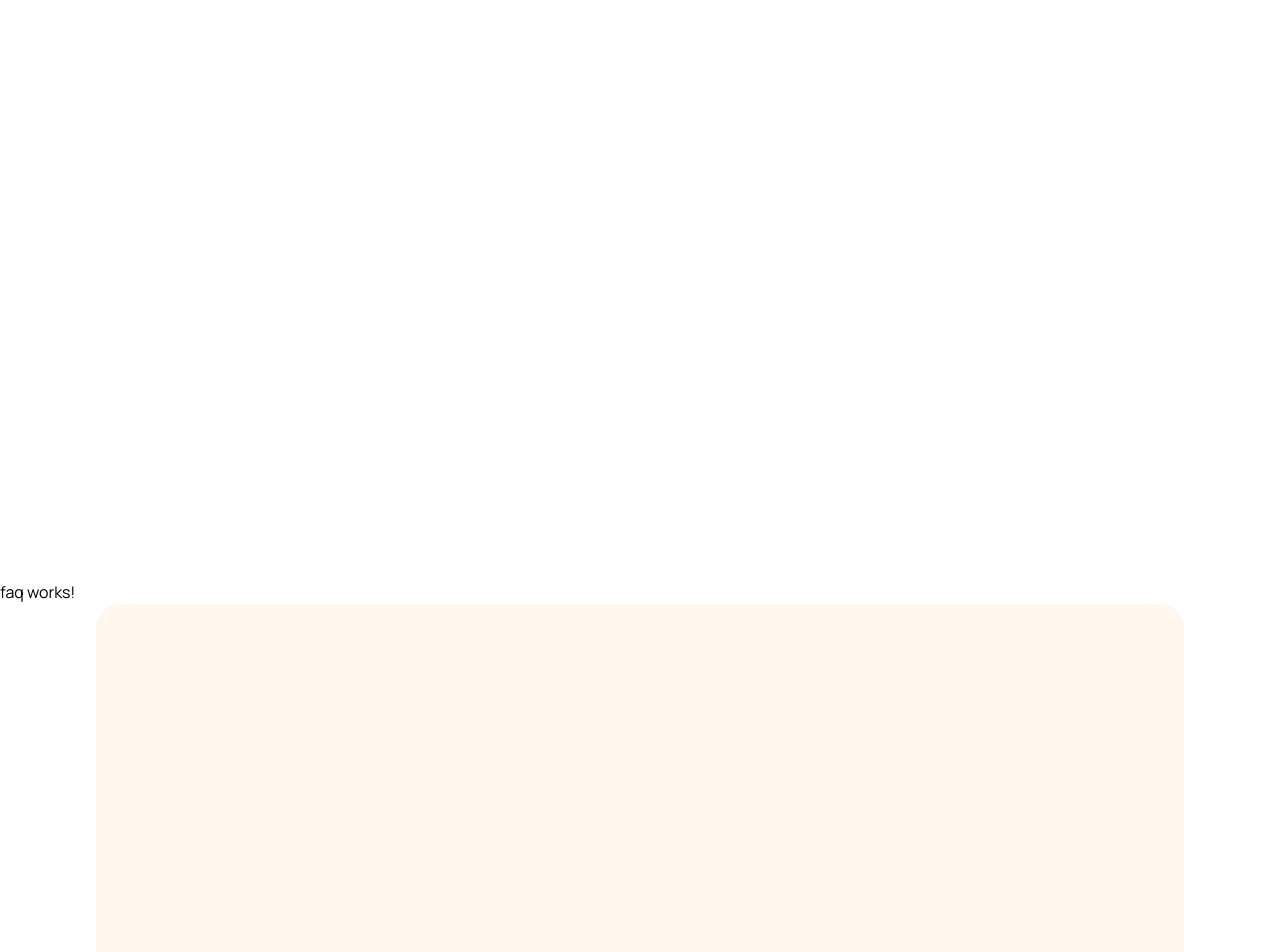
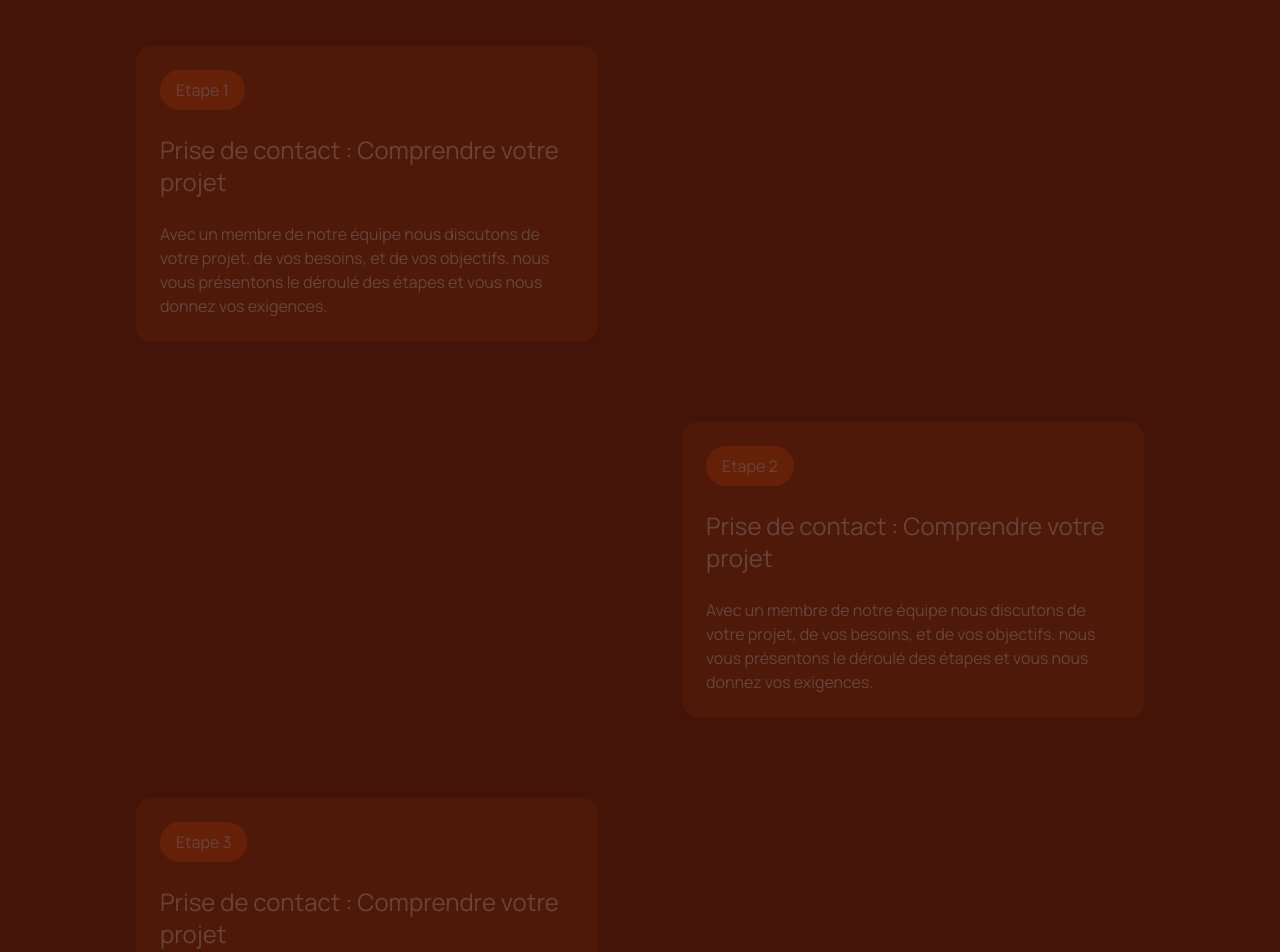
Before and after one commit to Likeur/agencywebsitetemplate, an Angular app: page / in a window 1280 px wide. Shown: the part 1820-2772 px from the top of the page. Built offline with nearby package versions, Linux system fonts and the light colour scheme.

Commit message:
add animation for process section

```diff
--- /dev/null
+++ b/src/app/components/process/process.component.html
@@ -0,0 +1,48 @@
+<section id="processsection" class="h-max bg-orange-950 text-white">
+    <div class="lg:w-[85vw] mx-auto p-5 lg:p-10">
+        <div>
+            <h3 class="text-center text-2xl md:text-3xl lg:text-5xl ">Comment se passe une prestation ?</h3>
+        </div>
+
+        <div class="flex gap-5 lg:gap-10 mt-16 lg:mt-32 mb-16 lg:mb-32">
+            <div class=" grid grid-rows-3 gap-6 lg:gap-20">
+                <div class="bg-orange-900 p-6 etapebox1 rounded-2xl">
+                    <div>
+                        <p class="bg-orange-600 p-2 rounded-full px-4 w-max">Etape 1</p>
+                    </div>
+
+                    <h4 class="mt-6 text-2xl">Prise de contact : Comprendre votre projet</h4>
+
+                    <p class="mt-6">Avec un membre de notre équipe nous discutons de votre projet, de vos besoins, et de vos objectifs. nous vous présentons le déroulé des étapes et vous nous donnez vos exigences.</p>
+                </div>
+                <div class=""></div>
+
+                <div class="bg-orange-900 p-6 etapebox2 rounded-2xl">
+                    <div>
+                        <p class="bg-orange-600 p-2 rounded-full px-4 w-max">Etape 3</p>
+                    </div>
+
+                    <h4 class="mt-6 text-2xl">Prise de contact : Comprendre votre projet</h4>
+
+                    <p class="mt-6">Avec un membre de notre équipe nous discutons de votre projet, de vos besoins, et de vos objectifs. nous vous présentons le déroulé des étapes et vous nous donnez vos exigences.</p>
+                </div>
+            </div>
+            <!-- Line -->
+            <div id="separatorprocess" class="w-3 shadow-md h-[150vh] rounded-full bg-orange-500 text-transparent" >.</div>
+
+            <div class="grid grid-rows-3 gap-6 lg:gap-20 ">
+                <div></div>
+                <div class="bg-orange-900 p-6 etapebox3 rounded-2xl">
+                    <div>
+                        <p class="bg-orange-600 p-2 rounded-full px-4 w-max">Etape 2</p>
+                    </div>
+
+                    <h4 class="mt-6 text-2xl">Prise de contact : Comprendre votre projet</h4>
+
+                    <p class="mt-6">Avec un membre de notre équipe nous discutons de votre projet, de vos besoins, et de vos objectifs. nous vous présentons le déroulé des étapes et vous nous donnez vos exigences.</p>
+                </div>
+                <div></div>
+            </div>
+        </div>
+    </div>
+</section>
--- /dev/null
+++ b/src/app/components/process/process.component.ts
@@ -0,0 +1,11 @@
+import { Component } from '@angular/core';
+
+@Component({
+  selector: 'app-process',
+  imports: [],
+  templateUrl: './process.component.html',
+  styles: ``
+})
+export class ProcessComponent {
+
+}
--- a/src/app/layout/landingpage/landingpage.component.html
+++ b/src/app/layout/landingpage/landingpage.component.html
@@ -1,5 +1,7 @@
 <section>
     <app-herosection />
+    <app-whyus />
+    <app-process />
     <app-pricing />
     <app-testimonials />
     <app-faq />
--- a/src/app/layout/landingpage/landingpage.component.ts
+++ b/src/app/layout/landingpage/landingpage.component.ts
@@ -7,20 +7,30 @@ import gsap from 'gsap';
 import { ScrollTrigger } from 'gsap/ScrollTrigger';
 import { PricingComponent } from '../../components/pricing/pricing.component';
 import { FaqComponent } from '../../components/faq/faq.component';
+import { WhyusComponent } from '../../components/whyus/whyus.component';
+import { ProcessComponent } from '../../components/process/process.component';
 
 gsap.registerPlugin(ScrollTrigger);
 
 @Component({
   selector: 'app-landingpage',
-  imports: [HerosectionComponent, TestimonialsComponent, PricingComponent, FaqComponent, CtaComponent, FooterComponent],
+  imports: [
+    HerosectionComponent,
+    WhyusComponent,
+    ProcessComponent,
+    TestimonialsComponent,
+    PricingComponent,
+    FaqComponent,
+    CtaComponent,
+    FooterComponent,
+  ],
   templateUrl: './landingpage.component.html',
 })
 export default class LandingpageComponent implements AfterViewInit {
-
-
   public ngAfterViewInit(): void {
-
-    gsap.from('#pricingheadline1, #pricingheadline2, #pricingbox,  .onepricing', {
+    gsap.from(
+      '#pricingheadline1, #pricingheadline2, #pricingbox,  .onepricing',
+      {
         scrollTrigger: {
           trigger: '#pricingsection',
           start: 'top 50%',
@@ -28,14 +38,14 @@ export default class LandingpageComponent implements AfterViewInit {
           toggleActions: 'play none none reverse',
         },
         opacity: 0,
-      y:50,
-      stagger:{
-        amount:0.2
+        y: 50,
+        stagger: {
+          amount: 0.2,
         },
-      ease:'power4.inOut',
+        ease: 'power4.inOut',
         duration: 1,
-
-    });
+      }
+    );
 
     gsap.from('#testiheadline1, #testiheadline2, #testibox,  .onetesti', {
       scrollTrigger: {
@@ -45,13 +55,12 @@ export default class LandingpageComponent implements AfterViewInit {
         toggleActions: 'play none none reverse',
       },
       opacity: 0,
-      y:50,
-      stagger:{
-        amount:0.2
+      y: 50,
+      stagger: {
+        amount: 0.2,
       },
-      ease:'power4.inOut',
+      ease: 'power4.inOut',
       duration: 1,
-
     });
 
     gsap.from('#ctaheadline1, #ctaheadline2', {
@@ -62,13 +71,72 @@ export default class LandingpageComponent implements AfterViewInit {
         toggleActions: 'play none none reverse',
       },
       opacity: 0,
-      y:50,
-      stagger:{
-        amount:0.2
+      y: 50,
+      stagger: {
+        amount: 0.2,
       },
-      ease:'power4.inOut',
+      ease: 'power4.inOut',
       duration: 1,
+    });
 
+    gsap.from('.etapebox1', {
+      scrollTrigger: {
+        trigger: '.etapebox1',
+        start: 'top 65%',
+        end: 'bottom 65%',
+        toggleActions: 'play none none reverse',
+      },
+      opacity: 0.2,
+      y: 50,
+      stagger: {
+        amount: 0.2,
+      },
+      ease: 'power4.inOut',
+      duration: 1,
+    });
+    gsap.from('.etapebox2', {
+      scrollTrigger: {
+        trigger: '.etapebox2',
+        start: 'top 65%',
+        end: 'bottom 65%',
+        toggleActions: 'play none none reverse',
+
+      },
+      opacity: 0.2,
+      y: 50,
+      stagger: {
+        amount: 0.2,
+      },
+      ease: 'power4.inOut',
+      duration: 1,
+    });
+
+    gsap.from('#separatorprocess', {
+      scrollTrigger: {
+        trigger: '#processsection',
+        start: 'top 75%',
+        end: 'bottom 20%',
+        scrub: true,
+      },
+      height: "0vh",
+      ease: 'power4.inOut',
+      duration: 1,
+    });
+
+    gsap.from('.etapebox3', {
+      scrollTrigger: {
+        trigger: '.etapebox3',
+        start: 'top 65%',
+        end: 'bottom 65%',
+        toggleActions: 'play none none reverse',
+      },
+      opacity: 0.2,
+      y: 50,
+      stagger: {
+        amount: 0.2,
+      },
+      ease: 'power4.inOut',
+      duration: 1,
     });
 
     gsap.from('.ctacircle', {
@@ -79,14 +147,12 @@ export default class LandingpageComponent implements AfterViewInit {
         toggleActions: 'play none none reverse',
       },
       opacity: 0,
-      scale:0,
-      stagger:{
-        amount:0.1
+      scale: 0,
+      stagger: {
+        amount: 0.1,
       },
-      ease:'power4.inOut',
+      ease: 'power4.inOut',
       duration: 1,
-
     });
-
   }
 }
```
Lines whose indentation alone changed are shown as unchanged.
